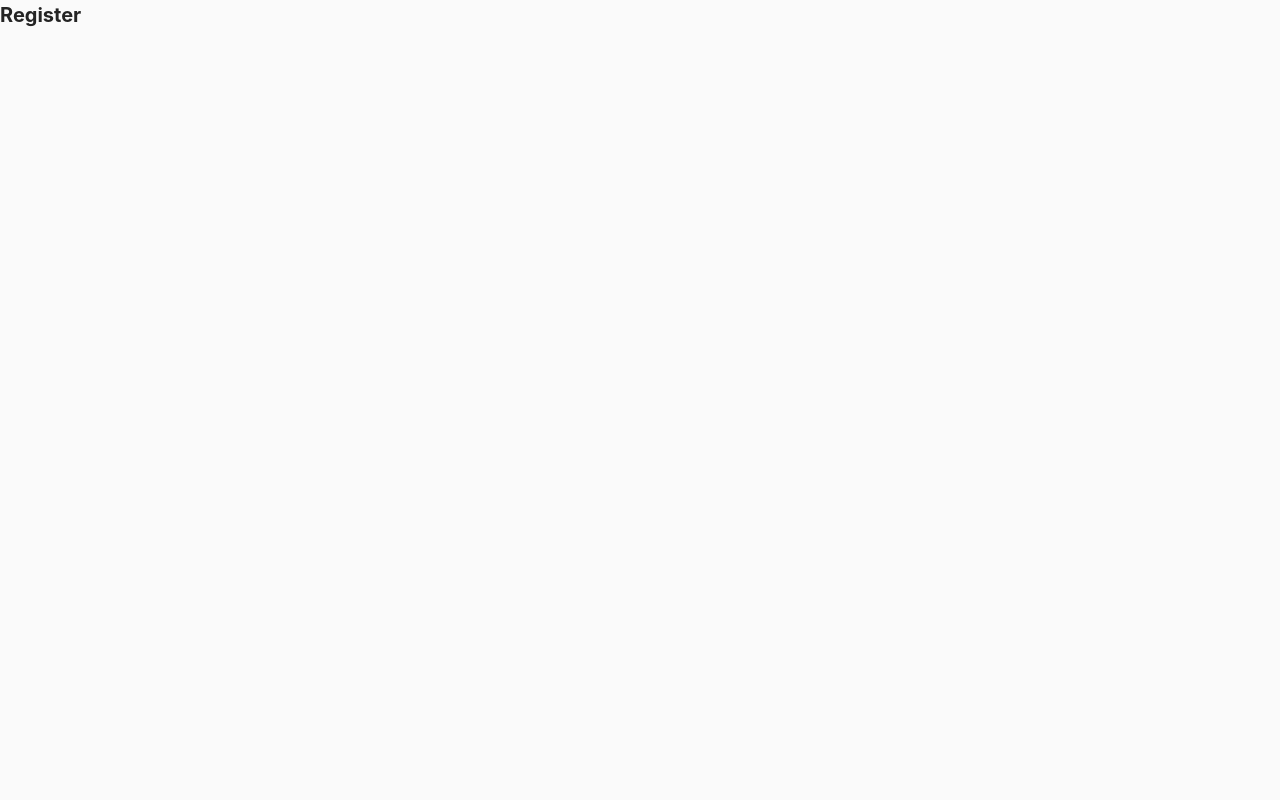
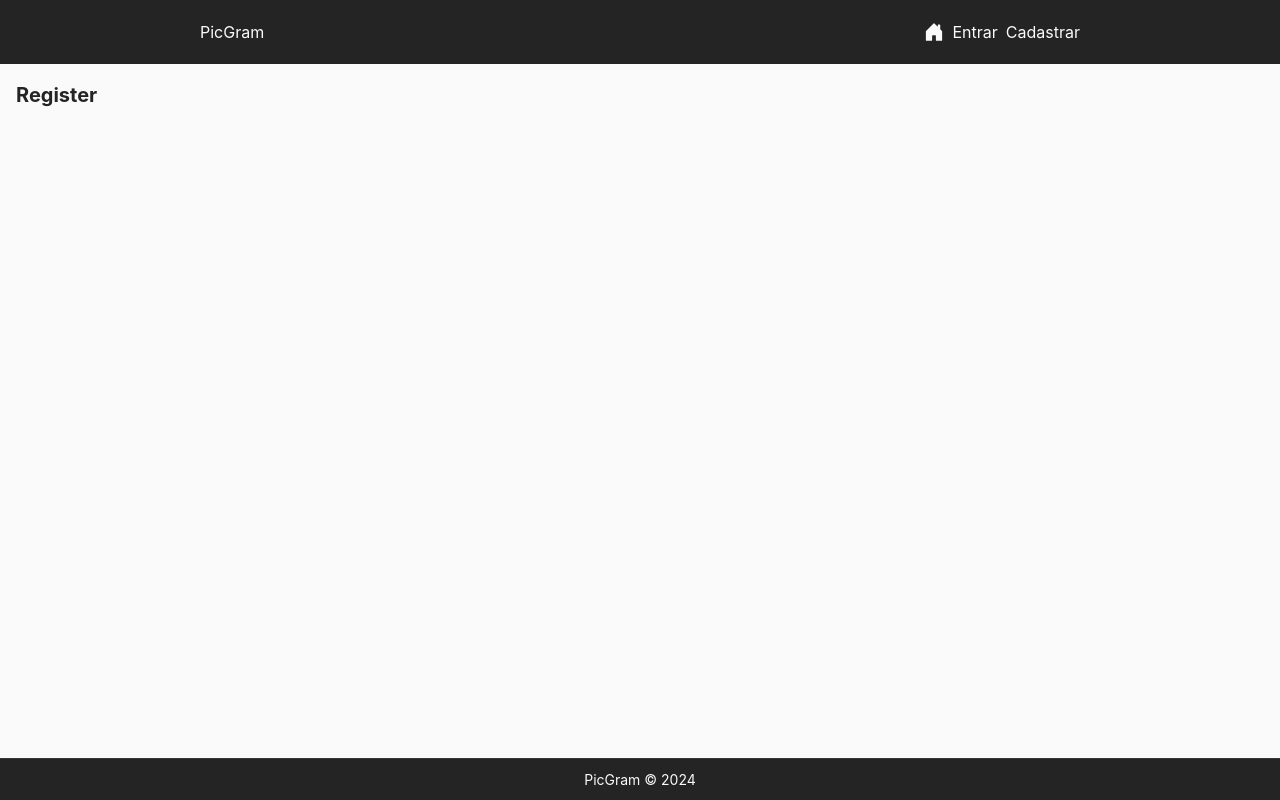
Before and after one commit to danielrn07/picgram-frontend, a React (Vite) app: page /register in a window 1280 px wide. Built offline with nearby package versions, Linux system fonts and the light colour scheme.

Commit message:
feat: add navbar and footer

```diff
--- a/src/App.jsx
+++ b/src/App.jsx
@@ -1,4 +1,7 @@
 import { BrowserRouter, Route, Routes } from 'react-router-dom'
+
+import Footer from './components/Footer/Footer'
+import Navbar from './components/Navbar/Navbar'
 import Login from './pages/Auth/Login'
 import Register from './pages/Auth/Register'
 import Home from './pages/Home/Home'
@@ -7,11 +10,15 @@ const App = () => {
   return (
     <div>
       <BrowserRouter>
-        <Routes>
-          <Route path='/' element={<Home />} />
-          <Route path='/login' element={<Login />} />
-          <Route path='/register' element={<Register />} />
-        </Routes>
+        <Navbar />
+        <div className='container'>
+          <Routes>
+            <Route path='/' element={<Home />} />
+            <Route path='/login' element={<Login />} />
+            <Route path='/register' element={<Register />} />
+          </Routes>
+        </div>
+        <Footer />
       </BrowserRouter>
     </div>
   )
--- /dev/null
+++ b/src/components/Footer/Footer.jsx
@@ -0,0 +1,11 @@
+import { FooterContainer } from './styles'
+
+const Footer = () => {
+  return (
+    <FooterContainer>
+      <p>PicGram &copy; 2024</p>
+    </FooterContainer>
+  )
+}
+
+export default Footer
--- /dev/null
+++ b/src/components/Footer/styles.jsx
@@ -0,0 +1,19 @@
+import styled from 'styled-components'
+
+export const FooterContainer = styled.div`
+  display: flex;
+  position: fixed;
+  bottom: 0;
+  left: 0;
+  right: 0;
+  justify-content: center;
+  align-items: center;
+  border-top: 1px solid #363636;
+  color: rgb(250, 250, 250);
+  background-color: #242424;
+  padding: 1rem;
+
+  p {
+    font-size: 1.4rem;
+  }
+`
--- /dev/null
+++ b/src/components/Navbar/Navbar.jsx
@@ -0,0 +1,26 @@
+import { BsHouseDoorFill, BsSearch } from 'react-icons/bs'
+import { Link, NavLink } from 'react-router-dom'
+import { NavLinks, NavbarContainer } from './styled'
+
+const Navbar = () => {
+  return (
+    <NavbarContainer>
+      <Link className='logo' to='/'>PicGram</Link>
+
+      {/* <form>
+        <BsSearch />
+        <input type='text' placeholder='Pesquisar' />
+      </form> */}
+
+      <NavLinks>
+        <NavLink to='/'>
+          <BsHouseDoorFill />
+        </NavLink>
+        <NavLink to='/login'>Entrar</NavLink>
+        <NavLink to='/register'>Cadastrar</NavLink>
+      </NavLinks>
+    </NavbarContainer>
+  )
+}
+
+export default Navbar
--- /dev/null
+++ b/src/components/Navbar/styled.jsx
@@ -0,0 +1,63 @@
+import styled from 'styled-components'
+
+export const NavbarContainer = styled.div`
+  display: flex;
+  justify-content: space-between;
+  align-items: center;
+  background-color: #242424;
+  padding: 2rem;
+  font-size: 1.4rem;
+
+  .logo {
+    flex-grow: 1;
+  }
+
+  form {
+    position: relative;
+    display: flex;
+  }
+
+  form svg {
+    position: absolute;
+    align-self: center;
+    left: 0.8rem;
+  }
+
+  form input {
+    padding-left: 2.5rem;
+  }
+
+  a {
+    color: rgb(250, 250, 250);
+  }
+
+  @media (min-width: 769px) {
+    padding: 2rem 20rem;
+
+    a {
+      font-size: 1.6rem;
+    }
+  }
+`
+
+export const NavLinks = styled.div`
+  display: flex;
+  gap: 0.8rem;
+  align-items: center;
+  justify-content: flex-end;
+
+  a {
+    color: rgb(250, 250, 250);
+  }
+
+  svg {
+    font-size: 2rem;
+    color: rgb(250, 250, 250);
+  }
+
+  @media (min-width: 769px) {
+    a {
+      font-size: 1.6rem;
+    }
+  }
+`
--- a/src/styles/globals.css
+++ b/src/styles/globals.css
@@ -72,7 +72,7 @@ a {
 }
 
 .container {
-  min-height: 60vh;
+  min-height: 70vh;
   width: 100%;
   padding: 1.6rem;
 }
@@ -83,15 +83,10 @@ a {
 
 input,
 textarea {
-  padding: 1.6rem;
   font-size: 1.4rem;
-  border: 1px solid rgba(0, 0, 0, 0.5);
+  border-radius: 0.4rem;
 }
 
-input:focus,
-textarea:focus {
-  border: 1px solid rgba(0, 0, 0);
-}
 
 button {
   display: flex;
```
